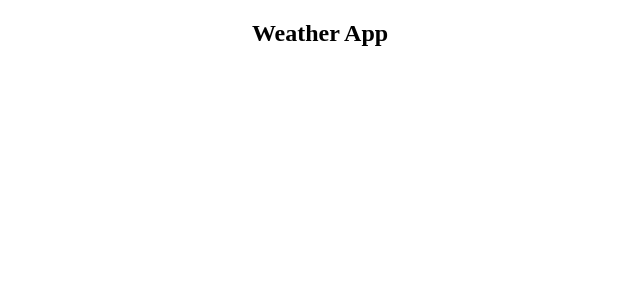
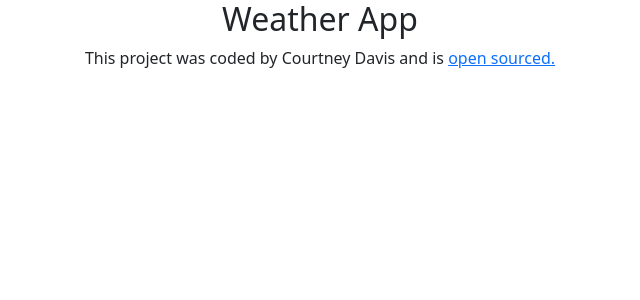
Before and after one commit to cdavis1809/react-weather-project, a React (Create React App) app: page / in a window 1280 px wide. Shown: the top 300 px of the page, without its empty margins (320-960 px from the left). Built offline with nearby package versions, Linux system fonts and the light colour scheme.

Commit message:
added bootstrap

```diff
--- a/package.json
+++ b/package.json
@@ -6,6 +6,7 @@
     "@testing-library/jest-dom": "^5.17.0",
     "@testing-library/react": "^13.4.0",
     "@testing-library/user-event": "^13.5.0",
+    "bootstrap": "^5.3.1",
     "react": "^18.2.0",
     "react-dom": "^18.2.0",
     "react-scripts": "5.0.1",
--- a/src/App.css
+++ b/src/App.css
@@ -12,7 +12,3 @@
   font-size: calc(10px + 2vmin);
   color: white;
 }
-
-.App-link {
-  color: #61dafb;
-}
--- a/src/App.js
+++ b/src/App.js
@@ -3,7 +3,19 @@
 function App() {
   return (
     <div className="App">
-      <h2>Weather App</h2>
+      <div className="container">
+        <h2>Weather App</h2>
+        <footer>
+          This project was coded by Courtney Davis and is{" "}
+          <a
+            href="https://github.com/cdavis1809?tab=repositories"
+            target="_blank"
+            rel="noreferrer"
+          >
+            open sourced.
+          </a>
+        </footer>
+      </div>
     </div>
   );
 }
--- a/src/index.js
+++ b/src/index.js
@@ -1,5 +1,6 @@
 import React from "react";
 import ReactDOM from "react-dom/client";
+import "bootstrap/dist/css/bootstrap.css";
 import App from "./App";
 
 const root = ReactDOM.createRoot(document.getElementById("root"));
```
Also changed, not shown: 1 other file (tests, documents, lock files or other folders).
